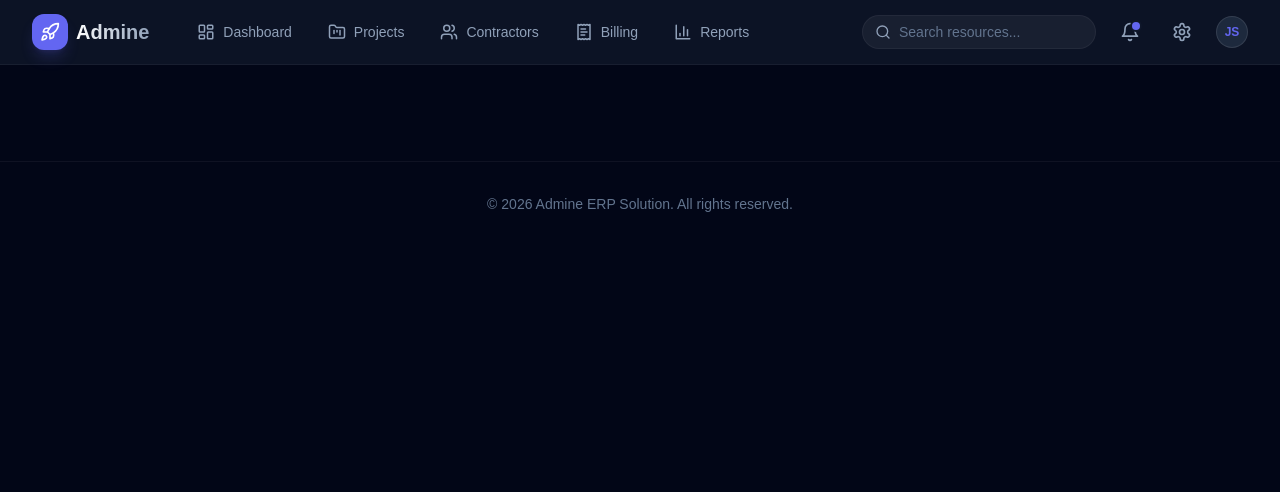
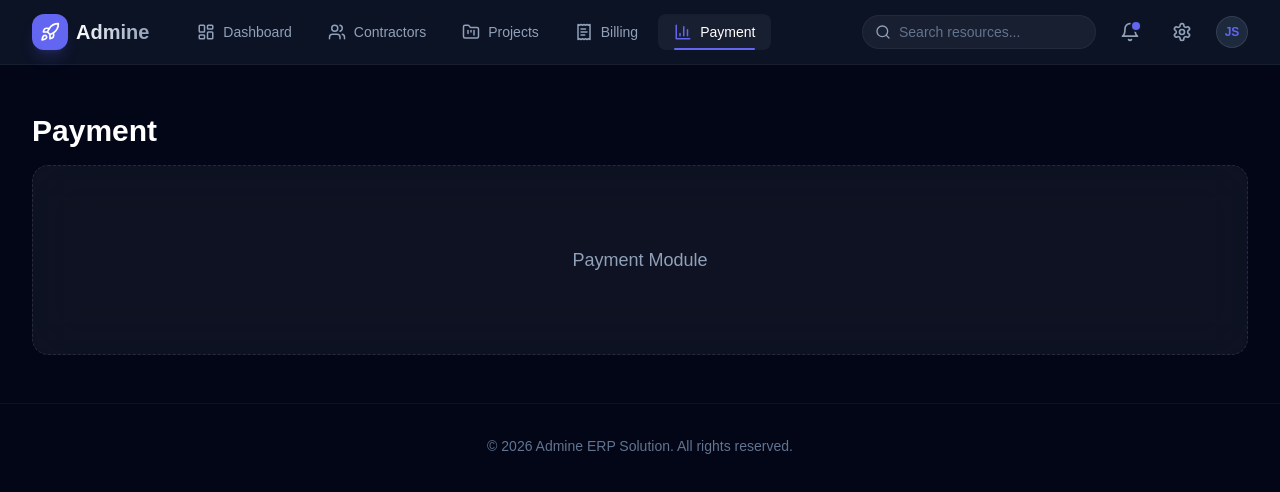
Before and after one commit to romanislamali/admine-erp, a React (Vite) app in the folder frontend/: page /payment in a window 1280 px wide. Shown: the top 492 px of the page. Built offline with nearby package versions, Linux system fonts and the light colour scheme.

Commit message:
feat: replace Reports module with Payment page and configure docker volumes for development hot-reloading

```diff
--- a/frontend/src/App.tsx
+++ b/frontend/src/App.tsx
@@ -4,8 +4,8 @@ import Dashboard from './pages/Dashboard';
 import Projects from './pages/Projects';
 import Contractors from './pages/Contractors';
 import Billing from './pages/Billing';
-import Reports from './pages/Reports';
 import Settings from './pages/Settings';
+import Payment from './pages/Payment';
 
 function App() {
   return (
@@ -21,7 +21,7 @@ function App() {
             <Route path="/projects" element={<Projects />} />
             <Route path="/contractors" element={<Contractors />} />
             <Route path="/billing" element={<Billing />} />
-            <Route path="/reports" element={<Reports />} />
+            <Route path="/payment" element={<Payment />} />
             <Route path="/settings" element={<Settings />} />
           </Routes>
         </main>
--- a/frontend/src/components/Header.tsx
+++ b/frontend/src/components/Header.tsx
@@ -4,10 +4,10 @@ import { motion } from 'framer-motion';
 
 const navigation = [
   { name: 'Dashboard', href: '/', icon: LayoutDashboard },
+  { name: 'Contractors', href: '/contractors', icon: Users },
   { name: 'Projects', href: '/projects', icon: FolderKanban },
-  { name: 'Contractors', href: '/contractors', icon: Users },
   { name: 'Billing', href: '/billing', icon: ReceiptText },
-  { name: 'Reports', href: '/reports', icon: BarChart3 },
+  { name: 'Payment', href: '/payment', icon: BarChart3 },
 ];
 
 export default function Header() {
--- /dev/null
+++ b/frontend/src/pages/Payment.tsx
@@ -0,0 +1,16 @@
+import { motion } from 'framer-motion';
+
+export default function Payment() {
+    return (
+        <motion.div
+            initial={{ opacity: 0, y: 20 }}
+            animate={{ opacity: 1, y: 0 }}
+            className="space-y-4"
+        >
+            <h1 className="text-3xl font-bold text-white">Payment</h1>
+            <div className="glass-card py-20 flex flex-col items-center justify-center text-slate-500 border-dashed">
+                <p className="text-lg font-medium text-slate-400">Payment Module</p>
+            </div>
+        </motion.div>
+    );
+}
--- a/frontend/src/pages/Reports.tsx
+++ /dev/null
@@ -1,17 +0,0 @@
-import { motion } from 'framer-motion';
-
-export default function Reports() {
-  return (
-    <motion.div
-      initial={{ opacity: 0, y: 10 }}
-      animate={{ opacity: 1, y: 0 }}
-      className="space-y-4"
-    >
-      <h1 className="text-3xl font-bold text-white">Analytics Reports</h1>
-      <div className="glass-card py-20 flex flex-col items-center justify-center text-slate-500 border-dashed">
-        <p className="text-lg font-medium text-slate-400">Reports Module</p>
-        <p>This module is currently being initialized.</p>
-      </div>
-    </motion.div>
-  );
-}
```
Also changed, not shown: 1 other file (tests, documents, lock files or other folders).
